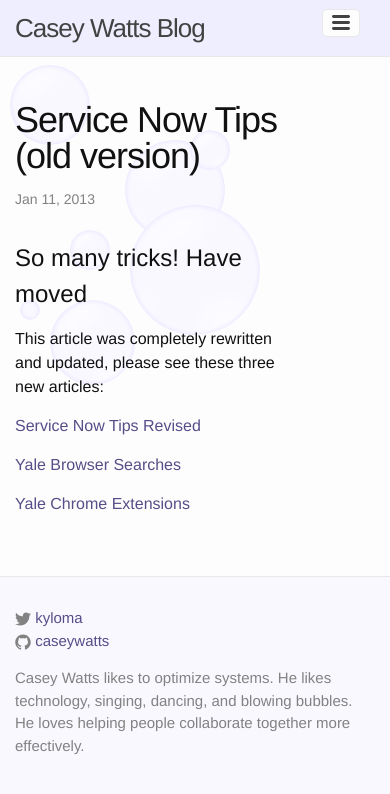
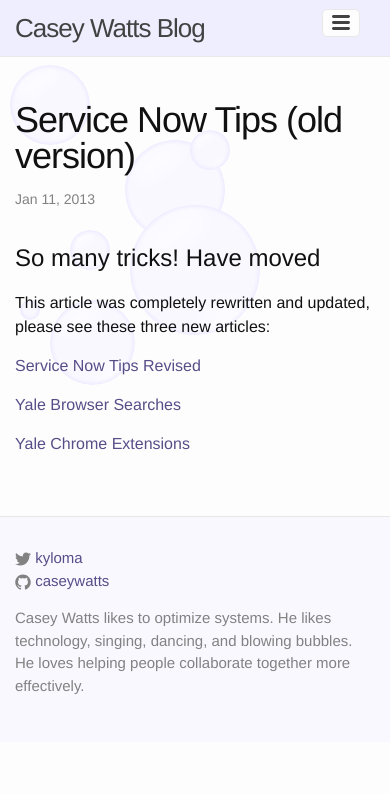
Before and after one commit to caseywatts/caseywatts.github.io, a Jekyll site: the page built from _posts/2013-01-11-service_now_tips.md, in a window 390 px wide. Shown: the top 794 px of the page. Built offline with Jekyll 4.4.1, drawn with Linux system fonts in a browser that asks for light colours.

Commit message:
add appropriate responsiveness to the TOC

```diff
--- a/_sass/_custom.scss
+++ b/_sass/_custom.scss
@@ -68,15 +68,20 @@
   margin: 8px;
 }
 
+$mobile: new-breakpoint(max-width 500px 12);
+
 .post {
   @include outer-container;
   .side-column {
     @include span-columns(3);
+    @include media($mobile) { display: none; @include span-columns(0); }
   }
   .main-column {
     @include span-columns(9);
+    @include media($mobile) { @include span-columns(12); }
   }
 }
+
 
 #toc {
   background: #fff; // don't let the background be transparent
```
